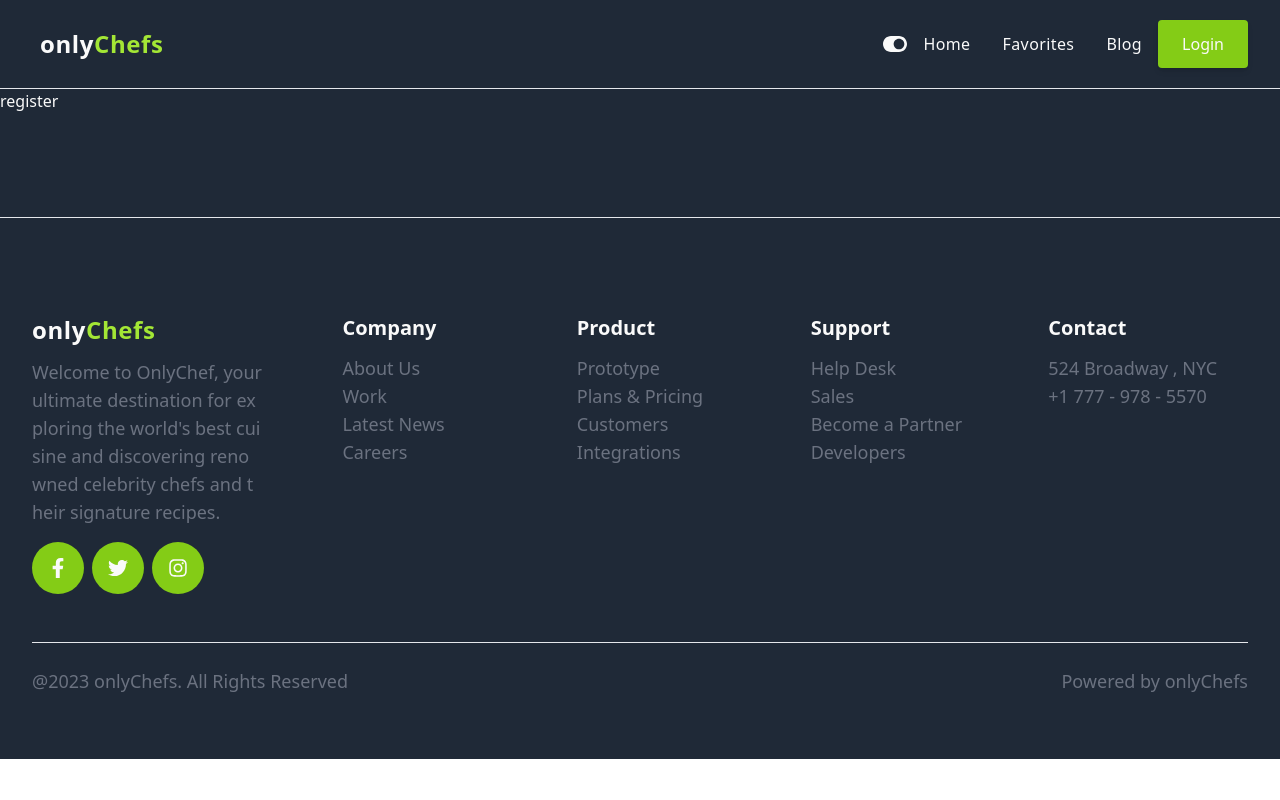
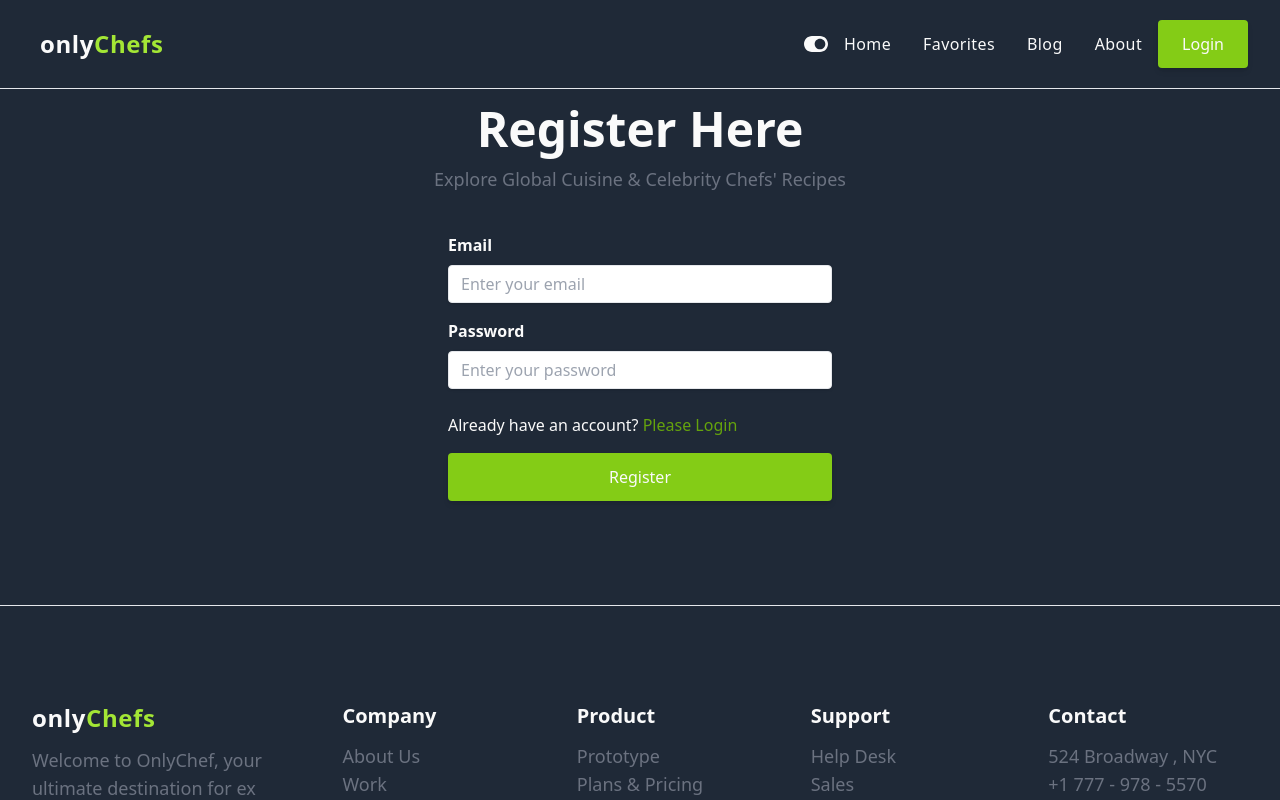
Before and after one commit to marjanhasan/onlyChefs-client, a React (Vite) app: page /register in a window 1280 px wide. Shown: the top 800 px of the page. Built offline with nearby package versions, Linux system fonts and the light colour scheme; no server answers.

Commit message:
about us page added

```diff
--- a/src/components/login/Register.jsx
+++ b/src/components/login/Register.jsx
@@ -1,9 +1,67 @@
 import React from "react";
+import { Link } from "react-router-dom";
 
 const Register = () => {
   return (
     <div>
-      <h1>register</h1>
+      <div className="title-body mt-4">
+        <h1 className="title">Register Here</h1>
+        <p className="para">
+          Explore Global Cuisine & Celebrity Chefs' Recipes
+        </p>
+      </div>
+      <form className="w-full max-w-sm mx-auto my-10">
+        {/* <div className="mb-4">
+          <label className="block text-gray-700 font-bold mb-2" htmlFor="name">
+            Name
+          </label>
+          <input
+            className="shadow appearance-none border rounded w-full py-2 px-3 text-gray-700 leading-tight focus:outline-lime-500 "
+            id="name"
+            type="text"
+            placeholder="Enter your name"
+            required
+            // value={name}
+            // onChange={(e) => setName(e.target.value)}
+          />
+        </div> */}
+        <div className="mb-4">
+          <label className="block font-bold mb-2" htmlFor="email">
+            Email
+          </label>
+          <input
+            className="shadow appearance-none border rounded w-full py-2 px-3 text-gray-700 leading-tight focus:outline-lime-500"
+            id="email"
+            type="email"
+            placeholder="Enter your email"
+            required
+          />
+          {/* {emailError && <span className="text-red-500"></span>} */}
+        </div>
+        <div className="mb-6">
+          <label className="block font-bold mb-2" htmlFor="password">
+            Password
+          </label>
+          <input
+            className="shadow appearance-none border rounded w-full py-2 px-3 text-gray-700 leading-tight focus:outline-lime-500"
+            id="password"
+            type="password"
+            placeholder="Enter your password"
+            required
+          />
+          {/* {passwordError && <span className="text-red-500"></span>} */}
+        </div>
+        {/* {errorMessage && <span className="text-red-500"></span>} */}
+        <p className="mb-4">
+          Already have an account?{" "}
+          <Link to="/login" state={location.state} className="text-lime-600">
+            Please Login
+          </Link>
+        </p>
+        <button className="btn w-full" type="submit">
+          Register
+        </button>
+      </form>
     </div>
   );
 };
--- /dev/null
+++ b/src/components/navRoutes/About.jsx
@@ -0,0 +1,53 @@
+import React from "react";
+import { Player } from "@lottiefiles/react-lottie-player";
+import { Link } from "react-router-dom";
+
+const About = () => {
+  return (
+    <div className="my-container">
+      <div className="title-body mt-4">
+        <h1 className="title">About Us</h1>
+        <p className="para">
+          Explore Global Cuisine & Celebrity Chefs' Recipes
+        </p>
+      </div>
+      <div className="flex flex-col items-center justify-between lg:flex-row h-full">
+        {/* left side  */}
+        {/* Lottie Animation */}
+        <div className="lg:w-1/2 ">
+          <div className="w-full lg:w-4/5">
+            <Player
+              autoplay
+              speed={1.5}
+              loop
+              src="/chef-dancing.json"
+              className="rounded-lg"
+            ></Player>
+          </div>
+        </div>
+        {/* right side  */}
+        <div className="mb-10 lg:mb-0">
+          <div className="max-w-xl mb-6 lg:mt-8">
+            <h2 className="max-w-lg mb-6 font-sans lg:text-5xl font-bold tracking-tight text-4xl sm:text-4xl sm:leading-none">
+              We take care of your healthy life
+            </h2>
+            <p className="text-base text-gray-500 md:text-lg text-justify">
+              Our Hospital Management Website is your gateway to top-notch
+              healthcare services. With a compassionate and experienced team, we
+              are committed to providing innovative solutions that prioritize
+              your health and well-being.Trust us to be your partner in health
+              and start your journey towards optimal wellness today.
+            </p>
+            <Link to="/register" className="btn md:w-auto md:mr-4 mt-6">
+              <div className="inline-flex items-center justify-center w-full h-full">
+                <p className="">Get Started</p>
+              </div>
+            </Link>
+          </div>
+        </div>
+      </div>
+    </div>
+  );
+};
+
+export default About;
--- a/src/components/shared/Header.jsx
+++ b/src/components/shared/Header.jsx
@@ -53,6 +53,14 @@ const Header = ({ toggleDarkMode, darkMode }) => {
                 className={({ isActive }) => (isActive ? "active" : "default")}
               >
                 Blog
+              </NavLink>
+            </li>
+            <li>
+              <NavLink
+                to="about"
+                className={({ isActive }) => (isActive ? "active" : "default")}
+              >
+                About
               </NavLink>
             </li>
           </ul>
@@ -123,22 +131,22 @@ const Header = ({ toggleDarkMode, darkMode }) => {
                     </li>
                     <li>
                       <NavLink
-                        to="statistic"
+                        to="blog"
                         className={({ isActive }) =>
                           isActive ? "active" : "default"
                         }
                       >
-                        Statistic
+                        Blog
                       </NavLink>
                     </li>
                     <li>
                       <NavLink
-                        to="appliedjobs"
+                        to="favorite-chef"
                         className={({ isActive }) =>
                           isActive ? "active" : "default"
                         }
                       >
-                        Applied Jobs
+                        Favorites
                       </NavLink>
                     </li>
                     <li>
@@ -149,6 +157,16 @@ const Header = ({ toggleDarkMode, darkMode }) => {
                         }
                       >
                         Blog
+                      </NavLink>
+                    </li>
+                    <li>
+                      <NavLink
+                        to="about"
+                        className={({ isActive }) =>
+                          isActive ? "active" : "default"
+                        }
+                      >
+                        About
                       </NavLink>
                     </li>
                   </ul>
--- a/src/index.css
+++ b/src/index.css
@@ -31,3 +31,6 @@
 .title-body {
   @apply text-center mb-6;
 }
+.input-field {
+  @apply block py-2.5 px-0 w-full text-sm text-gray-900 bg-transparent border-0 border-b-2 border-gray-300 appearance-none dark:text-white dark:border-gray-600 dark:focus:border-blue-500 focus:outline-none focus:ring-0 focus:border-blue-600;
+}
--- a/src/main.jsx
+++ b/src/main.jsx
@@ -11,6 +11,7 @@ import AuthProviders from "./providers/AuthProviders";
 import Login from "./components/login/login";
 import Register from "./components/login/Register";
 import FavChef from "./components/navRoutes/FavChef";
+import About from "./components/navRoutes/About";
 const router = createBrowserRouter([
   {
     path: "/",
@@ -25,6 +26,10 @@ const router = createBrowserRouter([
       {
         path: "blog",
         element: <Blog />,
+      },
+      {
+        path: "about",
+        element: <About />,
       },
       {
         path: "favorite-chef",
```
